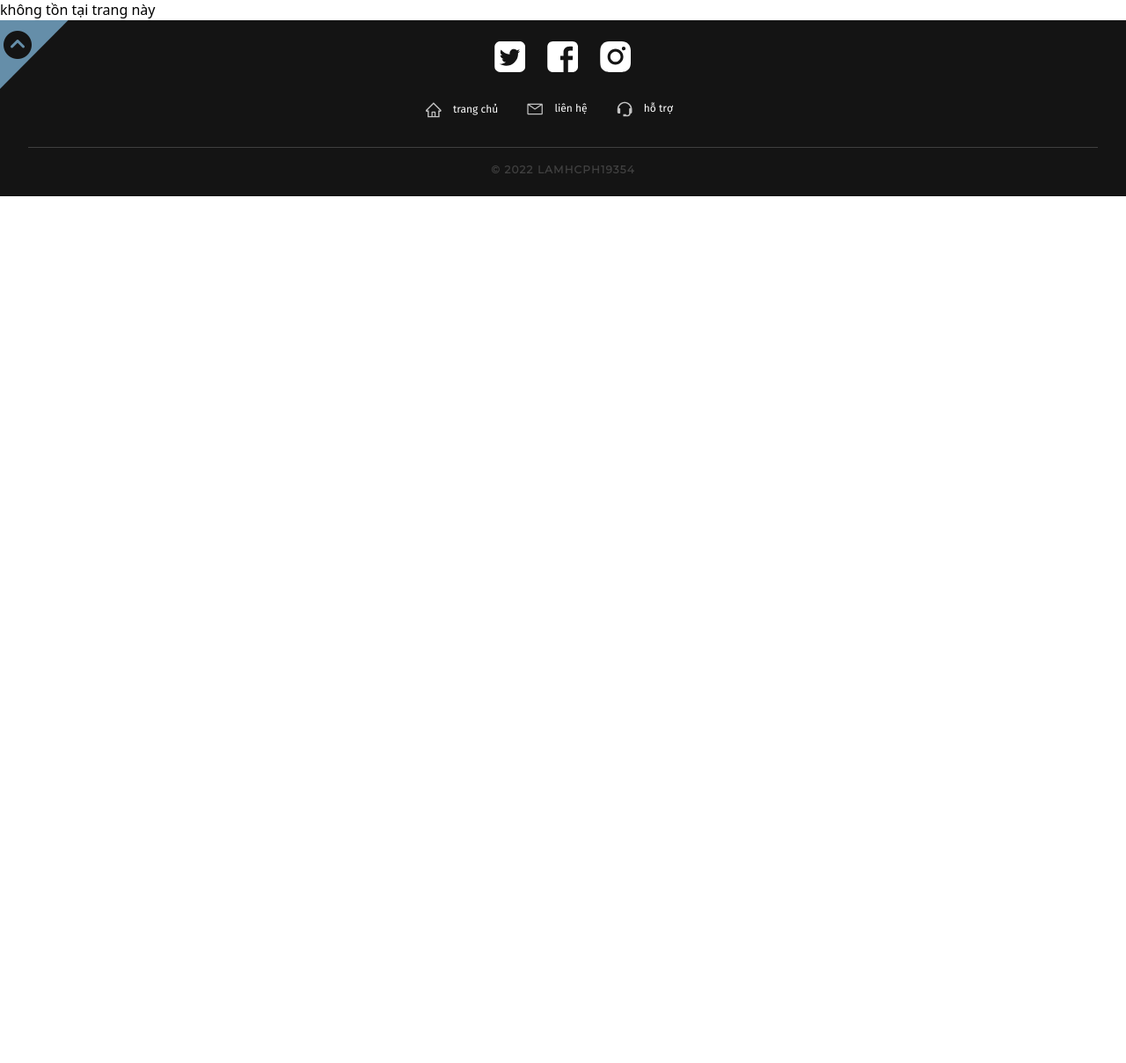
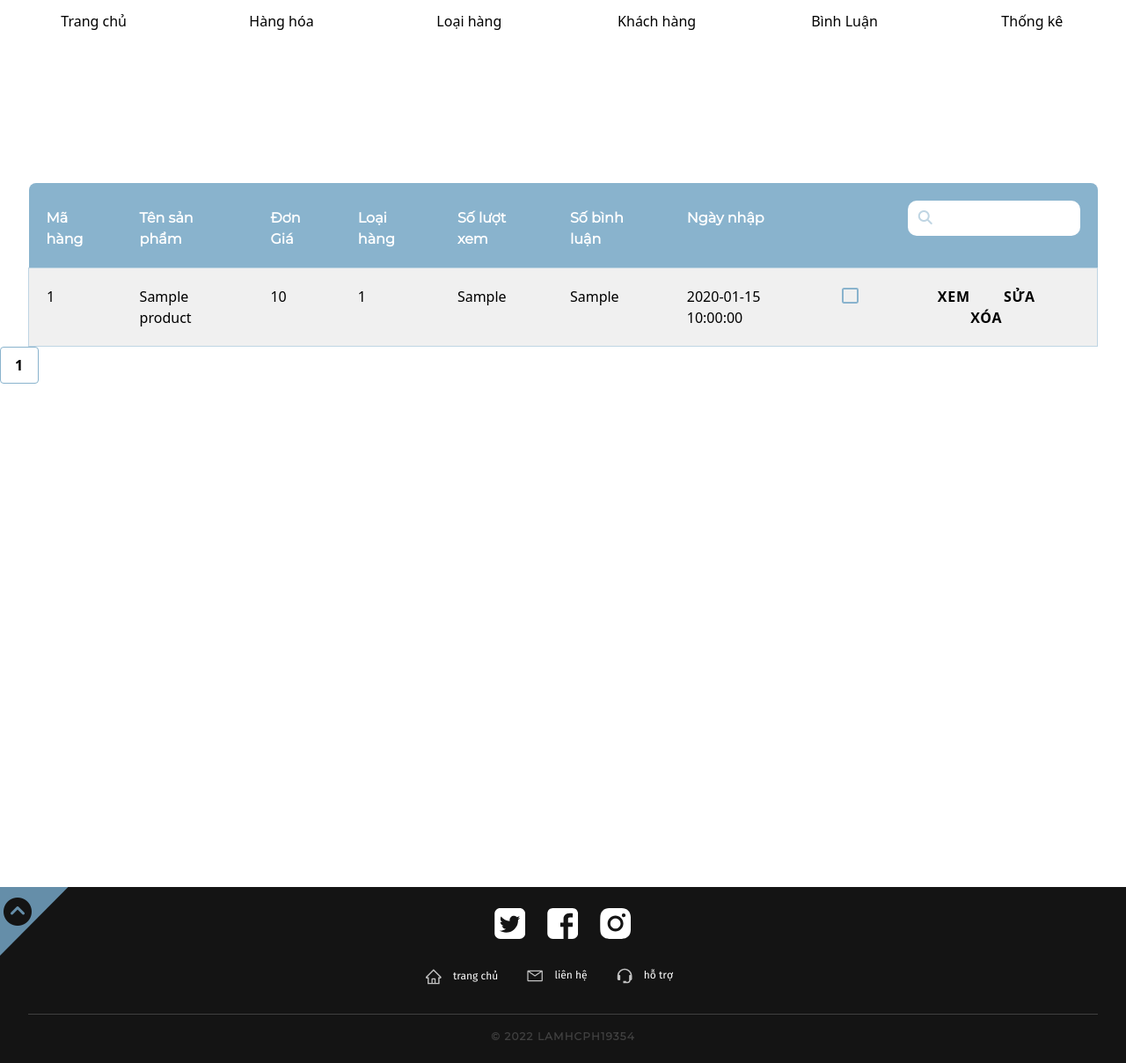
Before and after one commit to Nocenthalt/xshop, a PHP site: page /index.php?page=product in a window 1280 px wide. Shown: the part 177-1385 px from the top of the page at 88% size. Before the commit the page ends 400 px from the top, so only its background shows below. Run offline with PHP 8.4, Linux system fonts and the light colour scheme; the visitor is signed in with stand-in values (Sample User, id 1); tables that the repository leaves empty or names only in its code hold one stand-in row (values such as "Sample post"); some libraries are stand-ins or nearby versions; grey boxes are pictures that could not be loaded.

Commit message:
Added 404 page

```diff
--- /dev/null
+++ b/admin/admin-header.php
@@ -0,0 +1,22 @@
+    <nav class="admin-nav">
+        <ul class="admin-nav__container flex mx-auto">
+            <li class="admin-nav__item">
+                <a href="?page=home" class="nav__link nav__link--main block">Trang chủ</a>
+            </li>
+            <li class="admin-nav__item">
+                <a href="?page=product" class="nav__link nav__link--main block">Hàng hóa</a>
+            </li>
+            <li class="admin-nav__item">
+                <a href="?page=category" class="nav__link nav__link--main block">Loại hàng</a>
+            </li>
+            <li class="admin-nav__item">
+                <a href="?page=customer" class="nav__link nav__link--main block">Khách hàng</a>
+            </li>
+            <li class="admin-nav__item">
+                <a href="?page=comment" class="nav__link nav__link--main block">Bình Luận</a>
+            </li>
+            <li class="admin-nav__item">
+                <a href="?page=statistic" class="nav__link nav__link--main block">Thống kê</a>
+            </li>
+        </ul>
+    </nav>
--- /dev/null
+++ b/admin/product.php
@@ -0,0 +1,95 @@
+<?php
+require 'admin-header.php';
+require './dao/product.php';
+
+$all_products = get_product();
+$total_prods_count = count($all_products);
+$pageno =  $_POST['pageno'] ?? 1; // lấy số trang hiện tại
+$search = $_POST['search'] ?? '';
+$select_all = $_POST['select_all'] ?? 'false';
+$main_prods =  get_product($total_prods_count); // lấy sản phẩm theo danh mục
+
+
+// Tìm kiếm tên sản phẩm
+if ($search != '') {
+    $main_prods =  array_filter($main_prods, function ($prod) use ($search) {
+        $clean_target = strtolower($prod['name']);
+        $clean_search = trim(strtolower($search));
+
+        return strpos($clean_target, $clean_search) !== false;
+    });
+}
+
+// Phân trang
+$prods_per_page = 12; // số sản phẩm trên một trang
+$total_prods = count($main_prods); // tổng số sản phẩm
+$offset = ($pageno - 1) * $prods_per_page; // vị trí bắt đầu lấy sản phẩm
+$total_pages = ceil($total_prods / $prods_per_page); // tổng số trang
+$display_prods = array_slice($main_prods, $offset, $prods_per_page); // sản phẩm hiển thị trên một trang
+
+
+?>
+
+<div class="container">
+    <!-- product table -->
+    <table class="table table-striped mx-auto">
+        <thead>
+            <tr>
+                <th>Mã hàng</th>
+                <th>Tên sản phẩm</th>
+                <th>Đơn Giá</th>
+                <th>Loại hàng</th>
+                <th>Số lượt xem</th>
+                <th>Số bình luận</th>
+                <th>Ngày nhập</th>
+                <th class="ta-center"></th>
+                <!-- search bar -->
+                <th>
+                    <form method="post">
+                        <div class="form-filter flex">
+                            <button>
+                                <i class="fas fa-search"></i>
+                            </button>
+                            <input type="text" name="search" class="form-control search-bar" >
+                        </div>
+                    </form>
+                </th>
+            </tr>
+        </thead>
+        <tbody>
+            <?php foreach ($display_prods as $product) { ?>
+                <tr>
+                    <td><?php echo $product['product_id'] ?></td>
+                    <td><?php echo $product['name'] ?></td>
+                    <td><?php echo $product['price'] ?></td>
+                    <td><?php echo $product['category_id'] ?></td>
+                    <td><?php echo $product['view'] ?></td>
+                    <td><?php echo $product['view'] ?></td>
+                    <td><?php echo $product['import_date'] ?></td>
+                    <!-- add checkbox -->
+                    <td>
+                        <form action="" method="post" class="ta-center">
+                            <input type="checkbox" name="select" id="select" value="$product['product_id']">
+                        </form>
+                    </td>
+                    <td class="ta-center">
+                        <a href="?page=detail&id=<?php echo $product['product_id'] ?>" class="btn btn-primary">Xem</a>
+                        <a href="?page=edit&id=<?php echo $product['product_id'] ?>" class="btn btn-success">Sửa</a>
+                        <a href="?page=delete&id=<?php echo $product['product_id'] ?>" class="btn btn-danger">Xóa</a>
+                    </td>
+                </tr>
+            <?php } ?>
+        </tbody>
+    </table>
+    <div class="pagination flex mx-auto">
+        <?php for ($i = 1; $i <= $total_pages; $i++) { ?>
+            <form action="" method="POST" class="pagination-form">
+                <input type="hidden" name="pageno" value="<?= $i ?>">
+                <button type="submit" class="pagination__link btn btn--primary-o <?= $i == $pageno ? "pagination__link--active" : "" ?> ">
+                    <?= $i ?>
+                </button>
+            </form>
+        <?php } ?>
+    </div>
+
+</div>
--- /dev/null
+++ b/content/css/product.css
@@ -0,0 +1,102 @@
+.admin-nav__container {
+  border-top: 1px solid var(--line-500);
+  justify-content: space-around;
+  text-align: center;
+}
+.admin-nav__item {
+  width: 100%;
+}
+
+.table {
+  margin-top: 10rem;
+  width: 95vw;
+  border-collapse: collapse;
+  border-spacing: 0;
+  text-align: left;
+}
+
+/* create table with stripes */
+.table-striped tbody tr:nth-child(odd) {
+  background-color: var(--line);
+}
+
+/* add border radius to thead */
+.table thead th:first-child {
+  border-top-left-radius: 0.5rem;
+}
+
+.table thead th:last-child {
+  border-top-right-radius: 0.5rem;
+}
+
+.table thead th {
+  color: white;
+  background-color: var(--primary);
+
+  font-size: 1rem;
+  font-family: var(--font-main);
+  font-weight: bold;
+}
+
+.table tbody {
+  border: 1px solid var(--primary-500);
+}
+
+.table th,
+.table td {
+  padding: 1.25em;
+}
+
+.ta-center {
+  text-align: center;
+}
+
+.fa-search {
+  color: var(--primary-500);
+
+  position: relative;
+  left: 1.75rem;
+  /* color: var(--primary); */
+}
+
+.search-bar {
+  width: 100%;
+  display: flex;
+  justify-content: space-between;
+  align-items: center;
+  outline: none;
+  border: none;
+  border-radius: 10px;
+  padding: 0.5rem 0 0.5rem 2rem;
+  color: var(--primary-100);
+}
+
+#select:hover {
+    cursor: pointer;
+  }
+
+  #select {
+    -webkit-appearance: none;
+    appearance: none;
+
+    width: 1.15em;
+    height: 1.15em;
+    border: 0.15em solid var(--primary);
+    border-radius: 0.15em;
+    place-content: center;
+    transform: translateY(0.125em);
+    display: inline-grid;
+  }
+
+  #select::before {
+    content: "";
+    width: inherit;
+    height: inherit;
+    transform: scale(0);
+    transition: 120ms transform ease-in-out;
+    background-color: var(--primary);
+  }
+
+  #select:checked::before {
+    transform: scale(1);
+  }
--- a/global.php
+++ b/global.php
@@ -141,8 +141,8 @@ function validate_profile($data)
 function redirect($page)
 {
     $sec = 1;
-    header("Refresh: $sec; url=index.php?page=$page");
-    // header("Location: index.php?page=$page");
+    // header("Refresh: $sec; url=index.php?page=$page");
+    header("Location: index.php?page=$page");
     exit();
 }
 
--- a/inc/header.php
+++ b/inc/header.php
@@ -64,10 +64,10 @@
                                                 <p><?= $_SESSION['username'] ?></p>
                                             </div>
                                             <li class="nav__item">
-                                                <a href="#" class="nav__link nav__link--main block">Cập nhật tài khoản</a>
+                                                <a href="?page=profile" class="nav__link nav__link--main block">Cập nhật tài khoản</a>
                                             </li>
                                             <li class="nav__item">
-                                                <a href="#" class="nav__link nav__link--main block">Quảng trị website</a>
+                                                <a href="?page=product" class="nav__link nav__link--main block">Quảng trị website</a>
                                             </li>
                                             <li class="nav__item t-center">
                                                 <a href="?page=logout" class="nav__link nav__link--main block theme--dark">Đăng xuất</a>
--- a/index.php
+++ b/index.php
@@ -7,6 +7,18 @@ set_session();
 get_header();
 $page = $_GET['page'] ?? 'home';
 $path = "site/{$page}.php";
+
+if (isset($_SESSION['role'])) {
+    if ($_SESSION['role'] == '1') {
+        //cho phép admin truy cập những trang của user/non-user
+        if (in_array($page, ['logout', 'home', 'profile', 'detail'])) {
+            $path = "site/{$page}.php";
+        } else {
+            $path = "admin/{$page}.php";
+        }
+    }
+}
+
 
 if (file_exists($path)) {
 ?>
@@ -19,7 +31,12 @@ if (file_exists($path)) {
 <?php
     require $path;
 } else {
-    echo "không tồn tại trang này";
+?>
+    <style>
+        <?php include "./content/css/404.css" ?>
+    </style>
+<?php
+    require 'site/404.php';
 }
 
 ?>
```
Also changed, not shown: content/css/404.css (added, +29 -0 lines), dao/comment.php (added, +19 -0 lines), permission.php (added, +7 -0 lines), site/404.php (added, +14 -0 lines), site/detail.php (+12 -7 lines), db/user/Gauchebuster.png (added).
